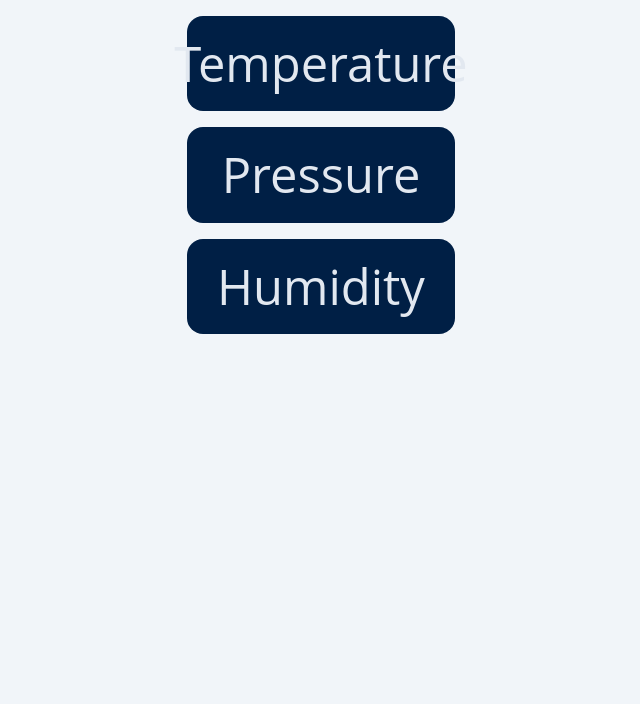
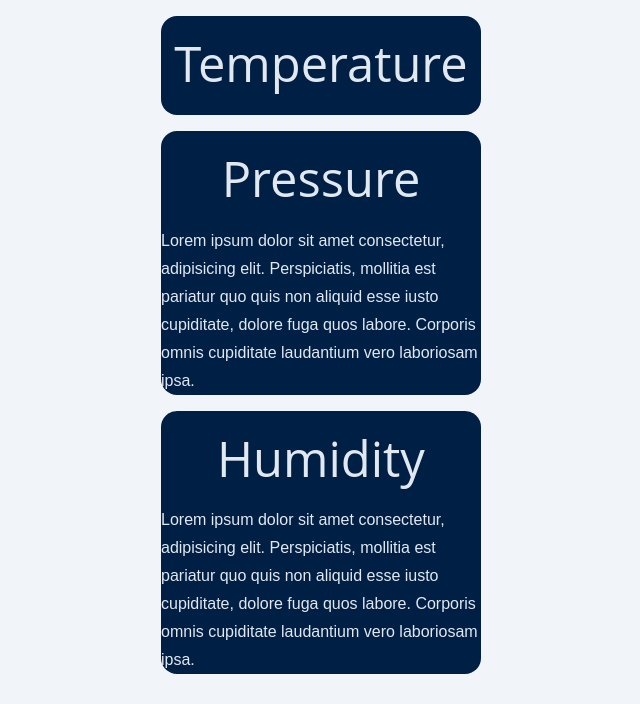
Before and after one commit to 3ngineer-AM/IEQWebapp, a PHP site: page / in a window 1280 px wide. Shown: the part 96-800 px from the top of the page, without its empty margins (319-959 px from the left). Run offline with PHP 8.4, Linux system fonts and the light colour scheme; some libraries are stand-ins or nearby versions.

Commit message:
getting close to desired effect

```diff
--- a/index.php
+++ b/index.php
@@ -36,18 +36,24 @@
     <div class="container">
       <div class="climate-data">
         <div class="temperature">
-          <h1 class="temperature_title">Temperature</h1>
-          <div class="temperature_value" id="temperature_value"></div>
-          <p>Lorem ipsum dolor sit amet consectetur, adipisicing elit. Perspiciatis, mollitia est pariatur quo quis non aliquid esse iusto cupiditate, dolore fuga quos labore. Corporis omnis cupiditate laudantium vero laboriosam ipsa.</p>
+          <h1 class="card_title">Temperature</h1>
+          <div class="card_value" id="temperature_value"></div>
+          <table>
+            <tbody>
+              <tr>
+                <td>Lorem ipsum dolor sit amet consectetur, adipisicing elit. Perspiciatis, mollitia est pariatur quo quis non aliquid esse iusto cupiditate, dolore fuga quos labore. Corporis omnis cupiditate laudantium vero laboriosam ipsa.</td>
+              </tr>
+            </tbody>
+          </table>
         </div>
         <div class="pressure">
-          <h1 class="pressure_title">Pressure</h1>
-          <div class="pressure_value" id="pressure_value"></div>
+          <h1 class="card_title">Pressure</h1>
+          <div class="card_value" id="pressure_value"></div>
           <p>Lorem ipsum dolor sit amet consectetur, adipisicing elit. Perspiciatis, mollitia est pariatur quo quis non aliquid esse iusto cupiditate, dolore fuga quos labore. Corporis omnis cupiditate laudantium vero laboriosam ipsa.</p>
         </div>
         <div class="humidity">
-          <h1 class="Humidity_title">Humidity</h1>
-          <div class="humidity_value" id="humidity_value"></div>
+          <h1 class="card_title">Humidity</h1>
+          <div class="card_value" id="humidity_value"></div>
           <p>Lorem ipsum dolor sit amet consectetur, adipisicing elit. Perspiciatis, mollitia est pariatur quo quis non aliquid esse iusto cupiditate, dolore fuga quos labore. Corporis omnis cupiditate laudantium vero laboriosam ipsa.</p>
         </div>
       </div>
--- a/styles.css
+++ b/styles.css
@@ -375,7 +375,7 @@ Measurands
 
 .container {
     pointer-events: none;
-    width: 70%;
+    width: 50%;
     margin: 0 auto;
 }
 
@@ -391,30 +391,28 @@ Measurands
 .humidity {
     pointer-events: auto;
     display: block;
-    width: 30%;
+    width: 50%;
     background: var(--primary-700);
     margin: 0 auto;
     margin-top: 1rem;
     border-radius: 1rem;
 }
-.temperature p,
-.pressure p,
-.humidity p {
-    display: none;
+.temperature tr,
+.pressure tr,
+.humidity tr {
+    visibility: collapse;
+    opacity: 0;
+    margin: 0 auto;
     transition: var(--transition);
 }
-.temperature_value,
-.pressure_value,
-.humidity_value {
+.card_value {
     display: flex;
     font-size: 1.953rem;
     justify-content: center;
     margin-bottom: 1rem;
     transition: var(--transition);
 }
-.temperature_title,
-.pressure_title,
-.humidity_title {
+.card_title {
     margin-top: 1rem;
     display: flex;
     justify-content: center;
@@ -424,15 +422,16 @@ Measurands
 .temperature:hover,
 .pressure:hover,
 .humidity:hover {
-    width: 70%;
+    width: 100%;
 }
-.temperature:hover *,
-.pressure:hover *,
-.humidity:hover * {
+.temperature:hover *:not(tr,table),
+.pressure:hover *:not(tr,table),
+.humidity:hover *:not(tr,table) {
     transform: translateX(30%);
 }
-.temperature:hover p,
-.pressure:hover p,
-.humidity:hover p {
-    display: block;
+.temperature:hover tr,
+.pressure:hover tr,
+.humidity:hover tr {
+    visibility: visible;
+    opacity: 100%;
 }
```
